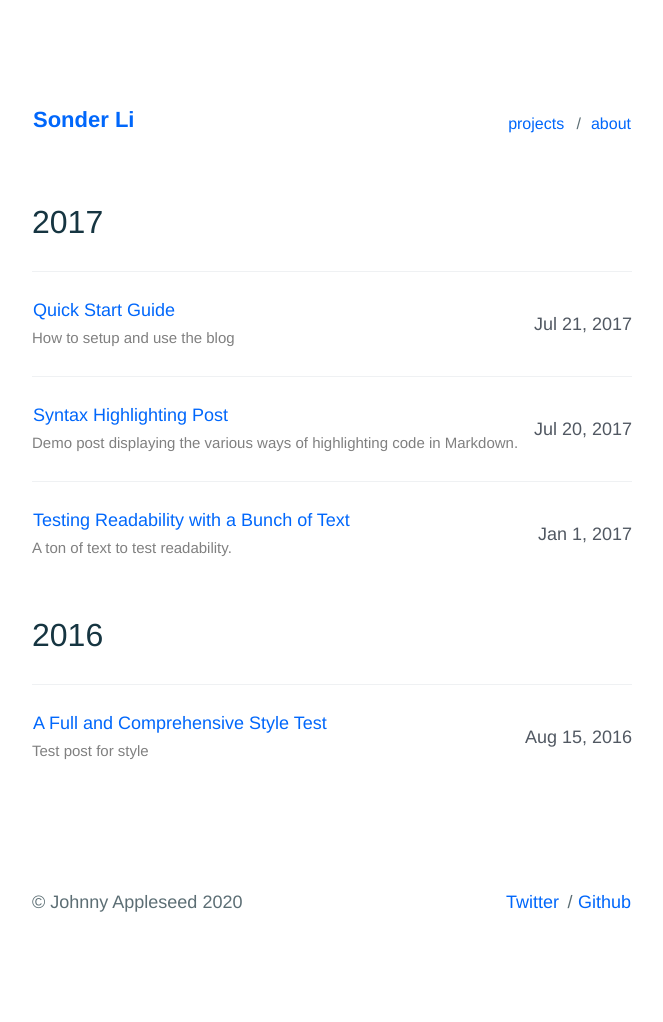
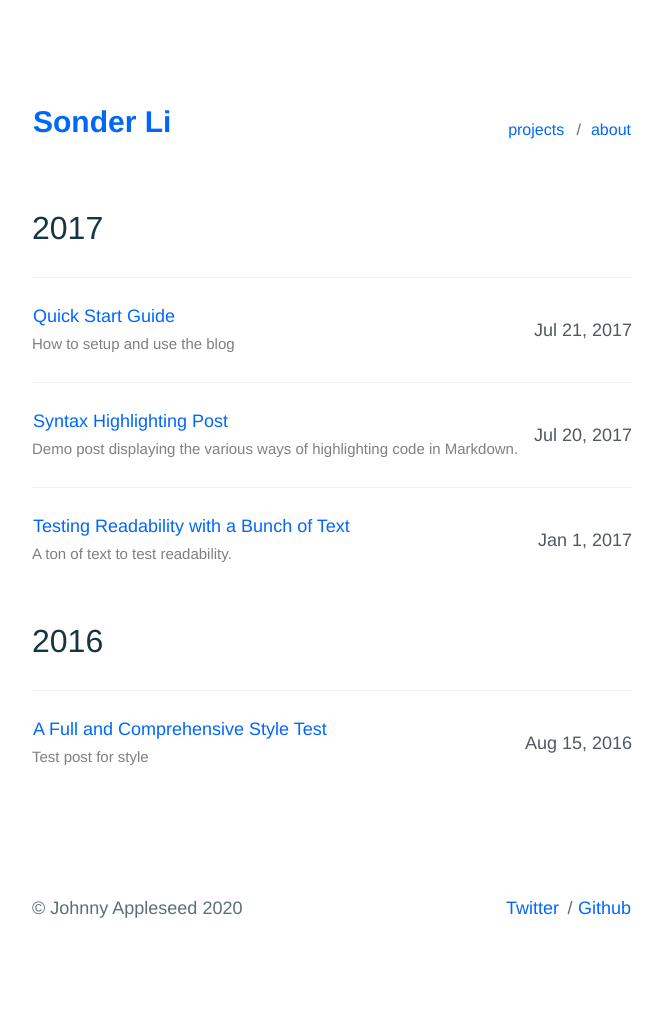
Before and after one commit to sumchuenli/sumchuenli.github.io, a Jekyll site: the page built from index.html, in a window 1280 px wide. Shown: the whole page, without its empty margins (308-971 px from the left). Built offline with Jekyll 4.4.1, drawn with Linux system fonts in a browser that asks for light colours.

Commit message:
Update _page.scss

```diff
--- a/_sass/components/_page.scss
+++ b/_sass/components/_page.scss
@@ -9,7 +9,7 @@
      align-items: baseline;
 
      h1 {
-         font-size: 2.2em;
+         font-size: 3em;
          font-weight: bolder;
          color: $c-base__02;
          float: left;
```
